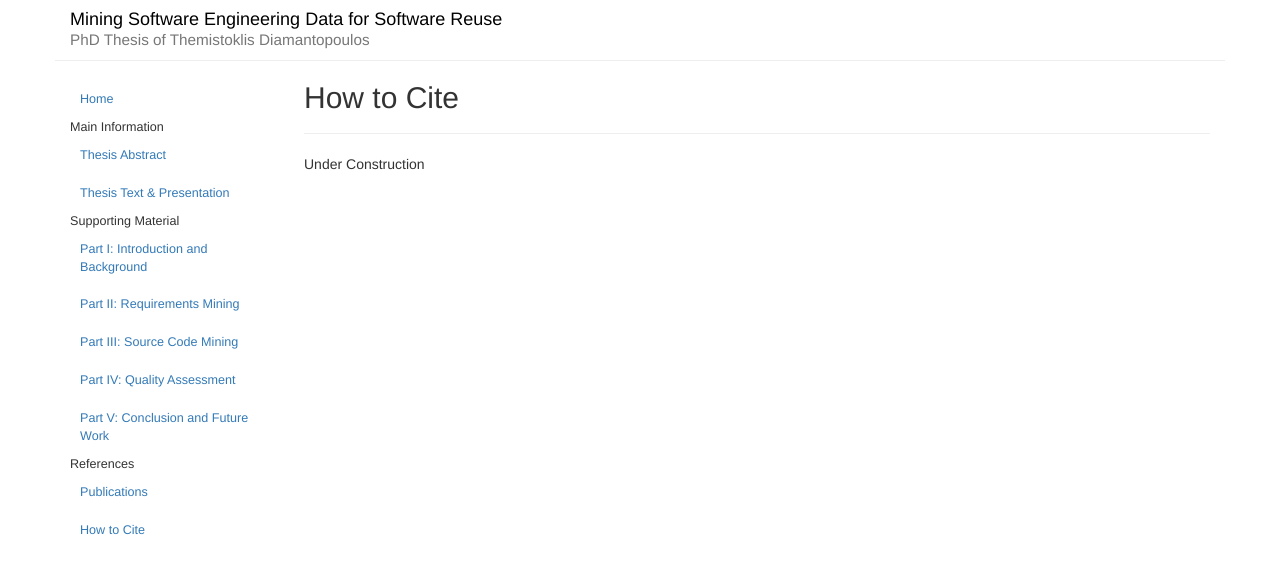
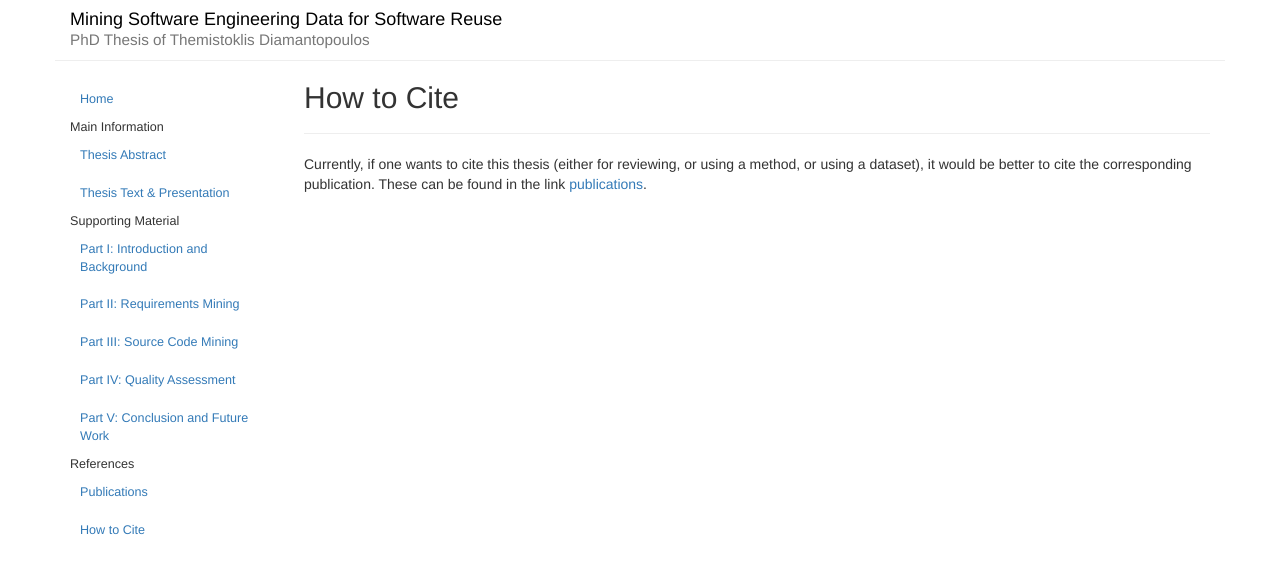
Before and after one commit to thdiaman/phdthesis, a Jekyll site: the page built from _posts/2017-11-20-howtocite.md, in a window 1280 px wide. Shown: the top 574 px of the page. Built offline with Jekyll 4.4.1, drawn with Linux system fonts in a browser that asks for light colours.

Commit message:
Add citation information

```diff
--- a/_posts/2017-11-20-howtocite.md
+++ b/_posts/2017-11-20-howtocite.md
@@ -6,5 +6,6 @@ date: 2017-11-20 15:24:20
 order: 2
 ---
 
-Under Construction
-<!-- include the publications of the thesis -->
+Currently, if one wants to cite this thesis (either for reviewing, or using a method, or using
+a dataset), it would be better to cite the corresponding publication. These can be found in
+the link <a href="publications">publications</a>.
```
